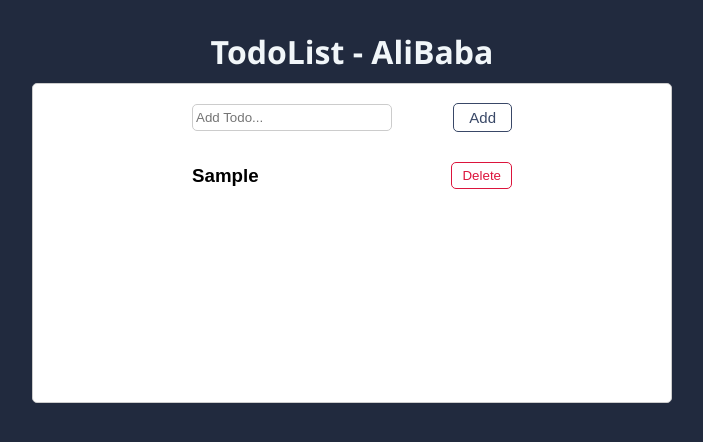
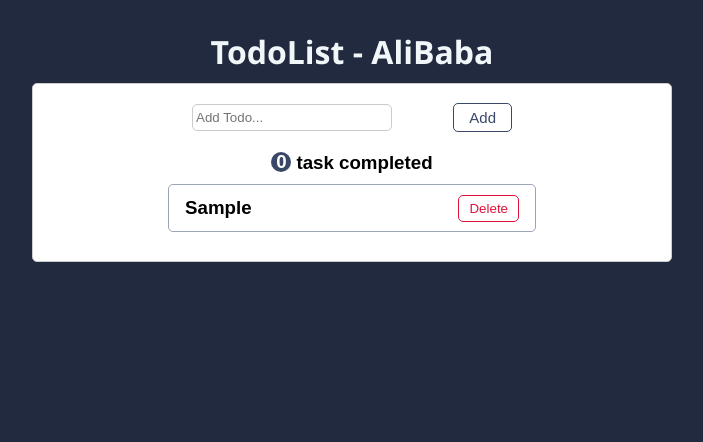
Before and after one commit to MahdiHosseinizade/TodoApp-vue, a Vue app in the folder ToDoApp/: page / in a window 1280 px wide. Both pictures are taken after typing "Sample" into the empty fields and a click on the button "Add". Shown: the top 442 px of the page, without its empty margins (288-991 px from the left). Built offline with nearby package versions, Linux system fonts and the light colour scheme.

Commit message:
feat(TodoApp): show completed task

```diff
--- a/ToDoApp/src/components/TodoApp.vue
+++ b/ToDoApp/src/components/TodoApp.vue
@@ -1,7 +1,7 @@
 <template>
     <div class="container">
-        <TodoForm :todos="todos" />
-        <TodoList :todos="todos" @edit-todo="" @remove-todo="removeTodo" @complete-todo="completeTodo" @deleteHandler="deleteHandler" />
+        <TodoForm :todos="todos" :get-completed-task-count="getCompletedTaskCount"  />
+        <TodoList :todos="todos" @remove-todo="removeTodo" @complete-todo="completeTodo" @deleteHandler="deleteHandler" />
     </div>
 </template>
 
@@ -9,7 +9,7 @@
 import '../style.css'
 import TodoForm from './TodoForm.vue';
 import TodoList from './TodoList.vue';
-import { ref, provide, reactive } from 'vue';
+import { ref, provide, computed } from 'vue';
 
 const todos = ref([]);
 function addTodoItem(todo) {
@@ -23,6 +23,9 @@
 function generateUniqueId() {
     return Math.floor(Math.random() * 10000);
 }
+const getCompletedTaskCount = computed(() => {
+  return todos.value.filter(todo => todo.isCompleted).length;
+});
 
 
 const completeTodo = (id) => {
@@ -50,7 +53,7 @@
     align-items: center;
     flex-direction: column;
     width: 40rem;
-    height: 40vh;
+    height:100%;
     background-color: #fff;
     border: 1px solid #ccc;
     border-radius: 5px;
--- a/ToDoApp/src/components/TodoForm.vue
+++ b/ToDoApp/src/components/TodoForm.vue
@@ -3,14 +3,21 @@
     <input placeholder="Add Todo..." type="text" v-model="todo" />
     <button class="addBtn" type="submit">Add</button>
   </form>
+  <h3 class="show-completed-task" v-if="todos.length > 0">
+    <span class="task-count">{{ getCompletedTaskCount }}</span> task completed
+  </h3>
+  <h3 class="show-completed-task" v-else>
+    Add some todo
+  </h3>
 </template>
 
 <script setup>
-import { ref, defineProps, inject } from 'vue';
+import { ref, defineProps, inject,computed } from 'vue';
 
 const todo = ref('');
 const props = defineProps({
-  todos: Array
+  todos: Array,
+  getCompletedTaskCount: Function
 })
 const addTodoItem = inject('addTodoItem');
 
@@ -70,4 +77,20 @@
   background-color: #394867;
   color: white;
 }
+.task-count{
+  width: 20px;
+  height: 20px;
+  background-color: #394867;
+  border-radius: 50%;
+  color: white;
+  display: flex;
+  align-items: center;
+  justify-content: center;
+  margin-right: 5px;
+}
+.show-completed-task{
+  display: flex;
+  flex-direction: row;
+
+}
 </style>
--- a/ToDoApp/src/components/TodoList.vue
+++ b/ToDoApp/src/components/TodoList.vue
@@ -1,9 +1,9 @@
 <template>
-    <section >
+    <section>
         <article :class="todo.isCompleted ? 'completed todo' : 'todo'" v-for="(todo, index) in props.todos" :key="index">
             <h3 @click="() => emit('complete-todo', todo.id)">{{ todo.text }}</h3>
             <article>
-                <button class="removeBtn" @click="() => emit('remove-todo' ,todo.id)" >
+                <button class="removeBtn" @click="() => emit('remove-todo', todo.id)">
                     Delete
                 </button>
             </article>
@@ -12,11 +12,11 @@
 </template>
 
 <script setup>
-import { ref, defineProps,defineEmits } from 'vue';
+import { ref, defineProps, defineEmits } from 'vue';
 const props = defineProps({
     todos: Array
 })
-const emit = defineEmits(['complete-todo','remove-todo']);
+const emit = defineEmits(['complete-todo', 'remove-todo']);
 
 
 </script>
@@ -28,15 +28,23 @@
     align-items: center;
     width: 20rem;
     margin: 10px 0;
+    border: 1px solid #9BA4B5;
+    border-radius: 5px;
+    width: 23rem;
+    height: 3rem;
+    padding: 1rem;
 }
-.todo h3{
+
+.todo h3 {
     cursor: pointer;
 }
-.completed{
+
+.completed {
     text-decoration: line-through;
-    color: #9BA4B5
+    color: #394867
 }
-.removeBtn{
+
+.removeBtn {
     color: crimson;
     background-color: #fff;
     border: 1px solid crimson;
@@ -45,8 +53,8 @@
     padding: 5px 10px;
     cursor: pointer;
 }
-.removeBtn:hover{
+
+.removeBtn:hover {
     color: white;
     background-color: crimson;
-}
-</style>
+}</style>
```
